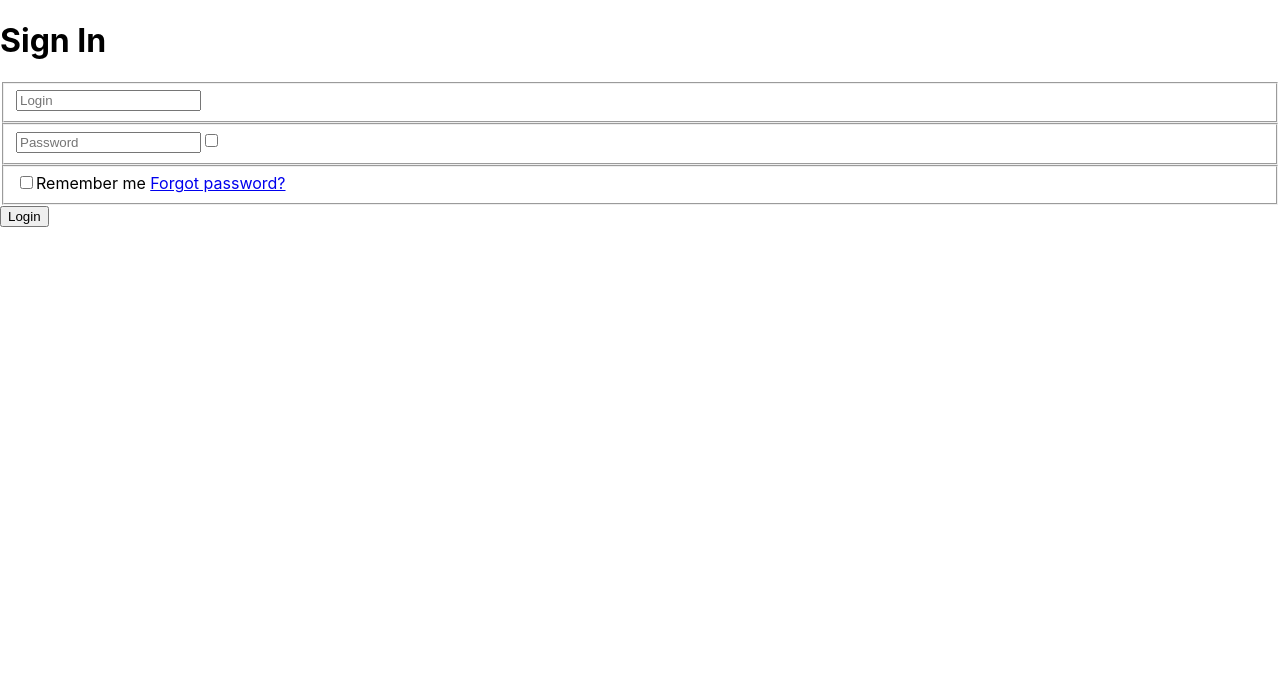
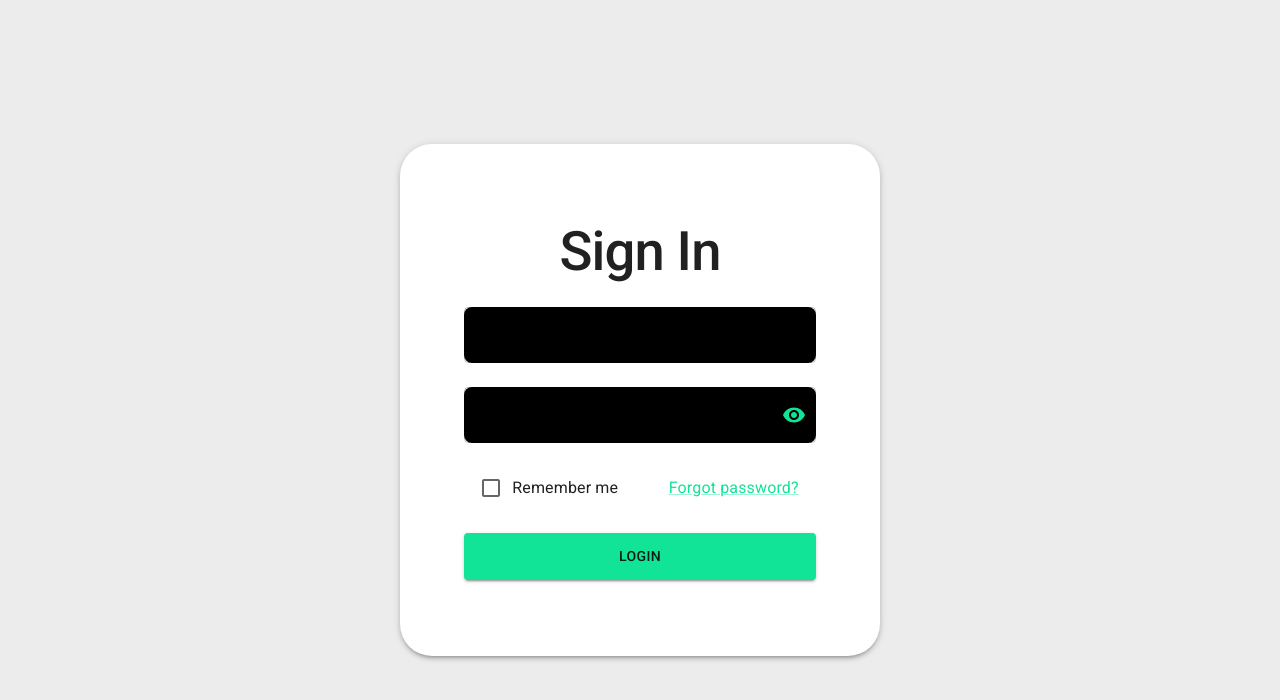
Before and after one commit to betrybe/real-life-css, a React (Create React App) app: page / in a window 1280 px wide. Shown: the top 700 px of the page. Built offline with nearby package versions, Linux system fonts and the light colour scheme.

Commit message:
projeto finalizado

```diff
--- a/package.json
+++ b/package.json
@@ -3,6 +3,10 @@
   "version": "0.1.0",
   "private": true,
   "dependencies": {
+    "@emotion/react": "^11.9.3",
+    "@emotion/styled": "^11.9.3",
+    "@mui/icons-material": "^5.8.4",
+    "@mui/material": "^5.8.6",
     "@testing-library/jest-dom": "^5.16.4",
     "@testing-library/react": "^13.1.1",
     "@testing-library/user-event": "^13.5.0",
--- a/public/index.html
+++ b/public/index.html
@@ -14,6 +14,7 @@
       manifest.json provides metadata used when your web app is installed on a
       user's mobile device or desktop. See https://developers.google.com/web/fundamentals/web-app-manifest/
     -->
+    <link rel="stylesheet" href="https://fonts.googleapis.com/css?family=Roboto:300,400,500,700&display=swap" />
     <link rel="manifest" href="%PUBLIC_URL%/manifest.json" />
     <!--
       Notice the use of %PUBLIC_URL% in the tags above.
--- a/src/App.css
+++ /dev/null
@@ -1,38 +0,0 @@
-.App {
-  text-align: center;
-}
-
-.App-logo {
-  height: 40vmin;
-  pointer-events: none;
-}
-
-@media (prefers-reduced-motion: no-preference) {
-  .App-logo {
-    animation: App-logo-spin infinite 20s linear;
-  }
-}
-
-.App-header {
-  background-color: #282c34;
-  min-height: 100vh;
-  display: flex;
-  flex-direction: column;
-  align-items: center;
-  justify-content: center;
-  font-size: calc(10px + 2vmin);
-  color: white;
-}
-
-.App-link {
-  color: #61dafb;
-}
-
-@keyframes App-logo-spin {
-  from {
-    transform: rotate(0deg);
-  }
-  to {
-    transform: rotate(360deg);
-  }
-}
--- a/src/App.js
+++ b/src/App.js
@@ -1,4 +1,3 @@
-import './App.css';
 import LoginForm from './components/LoginForm';
 
 function App() {
--- a/src/components/LoginForm.jsx
+++ b/src/components/LoginForm.jsx
@@ -1,15 +1,32 @@
-import React, { useState } from 'react'
+import { Visibility, VisibilityOff } from "@mui/icons-material";
+import {
+  Button,
+  Checkbox,
+  FormControlLabel,
+  FormGroup,
+  IconButton,
+  Link,
+  Typography,
+} from "@mui/material";
+import React, { useState } from "react";
+import {
+  CustomBox,
+  CustomForm,
+  CustomPaper,
+  CustomStack,
+  CustomTextField,
+} from "../styles/LoginForm";
 
 function LoginForm() {
   const [email, setEmail] = useState({
-    value: '',
-    error: '',
+    value: "",
+    error: "",
     hasError: true,
     wasTouched: false,
   });
   const [password, setPassword] = useState({
-    value: '',
-    error: '',
+    value: "",
+    error: "",
     hasError: true,
     wasTouched: false,
   });
@@ -26,23 +43,23 @@ function LoginForm() {
       return false;
     }
     return true;
-  }
+  };
 
   const handleChange = (event) => {
     const { name, value } = event.target;
-    if (name === 'email') {
+    if (name === "email") {
       const isEmailValid = validateEmail(value);
       setEmail({
         value,
-        error: !isEmailValid ? 'Enter a valid email' : '',
+        error: !isEmailValid ? "Enter a valid email" : "",
         hasError: !isEmailValid,
         wasTouched: true,
       });
-    } else if (name === 'password') {
+    } else if (name === "password") {
       const isPasswordValid = validatePassword(value);
       setPassword({
         value,
-        error: !isPasswordValid ? 'Password must be at least 6 characters' : '',
+        error: !isPasswordValid ? "Password must be at least 6 characters" : "",
         hasError: !isPasswordValid,
         wasTouched: true,
       });
@@ -51,60 +68,80 @@ function LoginForm() {
 
   const handleSubmit = () => {
     if (email.hasError || password.hasError) {
-      alert('Please fix the errors');
+      alert("Please fix the errors");
     } else {
-      alert('Login successful');
+      alert("Login successful");
     }
   };
 
   return (
-    <form>
-      <h1>Sign In</h1>
-      <fieldset>
-        <input
+    <CustomForm>
+      <CustomPaper elevation={3}>
+        <CustomStack spacing={3}>
+          <Typography variant="h1" component="div" gutterBottom>
+            Sign In
+          </Typography>
+          <CustomTextField
             type="email"
-          name='email'
-          placeholder="Login"
+            name="email"
+            label="Login"
+            variant="outlined"
+            fullWidth
             value={email.value}
             onChange={handleChange}
+            helperText={email.wasTouched && email.hasError && email.error}
+            error={email.wasTouched && email.hasError}
           />
-        <br />
-        {email.wasTouched && email.hasError && <small>{email.error}</small>}
-      </fieldset>
-      <fieldset>
-        <input
-          type={showPassword ? 'text' : 'password'}
-          placeholder="Password"
+          <CustomTextField
+            type={showPassword ? "text" : "password"}
+            label="Password"
             value={password.value}
-          name='password'
+            name="password"
             onChange={handleChange}
+            variant="outlined"
+            fullWidth
+            helperText={
+              password.wasTouched && password.hasError && password.error
+            }
+            error={password.wasTouched && password.hasError}
+            InputProps={{
+              endAdornment: (
+                <IconButton
+                  aria-label="toggle password visibility"
+                  onClick={() => setShowPassword(!showPassword)}
+                  edge="end"
+                  color="primary"
+                >
+                  {showPassword ? <VisibilityOff /> : <Visibility />}
+                </IconButton>
+              ),
+            }}
           />
-        <input
-          type="checkbox"
-          checked={showPassword}
-          onChange={() => setShowPassword(!showPassword)}
+          <CustomBox>
+            <FormGroup>
+              <FormControlLabel
+                id="remember"
+                name="remember"
+                onChange={(e) => setRemember(e.target.checked)}
+                control={<Checkbox color="default" checked={remember} />}
+                label="Remember me"
               />
-        <br />
-        {password.wasTouched && password.hasError && <small>{password.error}</small>}
-      </fieldset>
-      <fieldset>
-        <label htmlFor="remember">
-          <input
-            type="checkbox"
-            name="remember"
-            id="remember"
-            checked={remember}
-            onChange={(e) => setRemember(e.target.checked)}
-          />
-          Remember me{' '}
-        </label>
-        <a href="#">Forgot password?</a>
-      </fieldset>
-      <button type="button" onClick={handleSubmit}>
+            </FormGroup>
+            <Link href="#">Forgot password?</Link>
+          </CustomBox>
+          <Button
+            fullWidth
+            variant="contained"
+            type="button"
+            onClick={handleSubmit}
+            sx={{padding: '0.7rem'}}
+          >
             Login
-      </button>
-    </form>
-  )
+          </Button>
+        </CustomStack>
+      </CustomPaper>
+    </CustomForm>
+  );
 }
 
-export default LoginForm
+export default LoginForm;
--- a/src/index.css
+++ /dev/null
@@ -1,13 +0,0 @@
-body {
-  margin: 0;
-  font-family: -apple-system, BlinkMacSystemFont, 'Segoe UI', 'Roboto', 'Oxygen',
-    'Ubuntu', 'Cantarell', 'Fira Sans', 'Droid Sans', 'Helvetica Neue',
-    sans-serif;
-  -webkit-font-smoothing: antialiased;
-  -moz-osx-font-smoothing: grayscale;
-}
-
-code {
-  font-family: source-code-pro, Menlo, Monaco, Consolas, 'Courier New',
-    monospace;
-}
--- a/src/index.js
+++ b/src/index.js
@@ -1,11 +1,15 @@
+import { CssBaseline, ThemeProvider } from '@mui/material';
 import React from 'react';
 import ReactDOM from 'react-dom/client';
-import './index.css';
 import App from './App';
+import theme from './styles/Theme';
 
 const root = ReactDOM.createRoot(document.getElementById('root'));
 root.render(
   <React.StrictMode>
-    <App />
+    <ThemeProvider theme={theme}>
+      <CssBaseline />
+      <App />
+    </ThemeProvider>
   </React.StrictMode>
 );
--- /dev/null
+++ b/src/styles/LoginForm.js
@@ -0,0 +1,41 @@
+import { Box, Paper, Stack, styled, TextField } from "@mui/material";
+
+export const CustomForm = styled("form")`
+  display: flex;
+  width: 100vw;
+  height: 100vh;
+  flex-direction: column;
+  align-items: center;
+  justify-content: center;
+`;
+
+export const CustomPaper = styled(Paper)`
+  display: flex;
+  width: 30rem;
+  height: 32rem;
+  flex-direction: column;
+  padding: 2rem 4rem;
+  align-items: center;
+  justify-content: center;
+  border-radius: 2rem;
+`;
+
+export const CustomBox = styled(Box)`
+  display: flex;
+  width: 100%;
+  align-items: center;
+  justify-content: space-around;
+`;
+
+export const CustomStack = styled(Stack)`
+  display: flex;
+  width: 100%;
+  align-items: center;
+  justify-content: center;
+`;
+
+export const CustomTextField = styled(TextField)`
+  background-color: ${({theme}) => theme.palette.common.black};
+  height: 3.5rem;
+  border-radius: 0.5rem;
+`
--- /dev/null
+++ b/src/styles/Theme.js
@@ -0,0 +1,20 @@
+import { createTheme } from "@mui/material";
+
+const theme = createTheme({
+  palette: {
+    primary: {
+      main: "#12E497",
+    },
+    background: {
+      default: '#ECECEC'
+    }
+  },
+  typography: {
+    h1: {
+      fontSize: "3.4rem",
+      fontWeight: 500
+    }
+  }
+});
+
+export default theme;
```
Also changed, not shown: 1 other file (tests, documents, lock files or other folders). Lines whose indentation alone changed are shown as unchanged.
